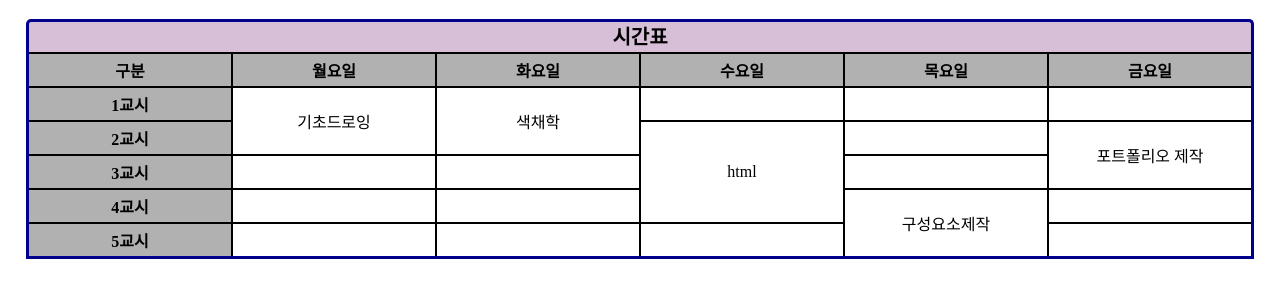
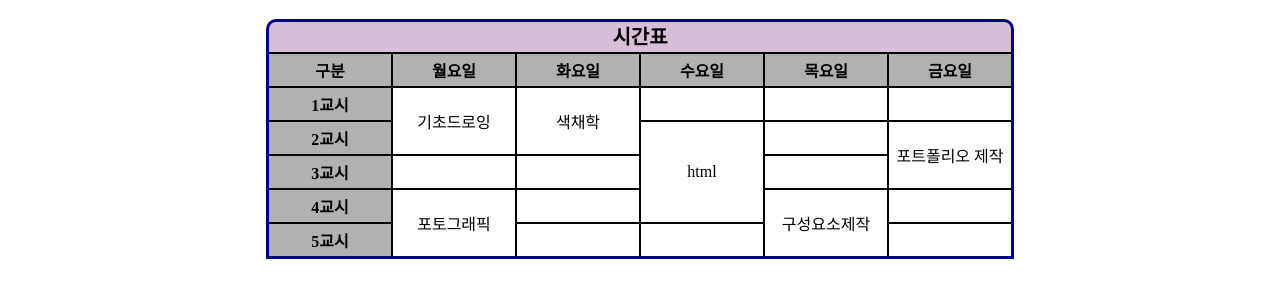
Before and after one commit to youngeunoo/homework, a plain HTML site: page tableStyleEx/tableStyleEx1.html in a window 1280 px wide. Shown: the part 70-368 px from the top of the page. Drawn offline with Linux system fonts and the light colour scheme.

Commit message:
230914 과제 업로드

```diff
--- a/tableStyleEx/tableStyleEx1.html
+++ b/tableStyleEx/tableStyleEx1.html
@@ -17,11 +17,9 @@
       }
       th,td {
          border: 2px solid rgb(0, 0, 0);
-         width: 200px; height: 30px;
+         width: 120px; height: 30px;
       }
-      .box1 th{
-         background-color: aquamarine;
-      }
+
       th {
          background-color: rgb(177, 177, 177);
       }
@@ -31,8 +29,8 @@
          line-height: 30px;
          border: 3px solid darkblue;
          border-bottom: none;
-         border-top-right-radius: 5px;
-         border-top-left-radius: 5px;
+         border-top-right-radius: 10px;
+         border-top-left-radius: 10px;
          font-weight: bold;
          font-size: 20px;
       }
@@ -42,8 +40,8 @@
    <h1>table style 연습1</h1>
    <table>
          <caption>시간표</caption>
-         <tbody>
-         <tr class="box2">
+         <thead>
+            <tr class="box2">
             <th>구분</th>
             <th>월요일</th>
             <th>화요일</th>
@@ -51,6 +49,9 @@
             <th>목요일</th>
             <th>금요일</th>
          </tr>
+         </thead>
+
+         <tbody>
          <tr class="box3">
             <th>1교시</th>
             <td rowspan="2">기초드로잉</td>
@@ -73,7 +74,7 @@
          </tr>
          <tr class="box6">
             <th>4교시</th>
-            <td></td>
+            <td rowspan="2">포토그래픽</td>
             <td></td>
             <td rowspan="2">구성요소제작</td>
             <td></td>
@@ -83,7 +84,6 @@
             <td></td>
             <td></td>
             <td></td>
-            <td></td>
          </tr>
       </tbody>
    </table>
```
